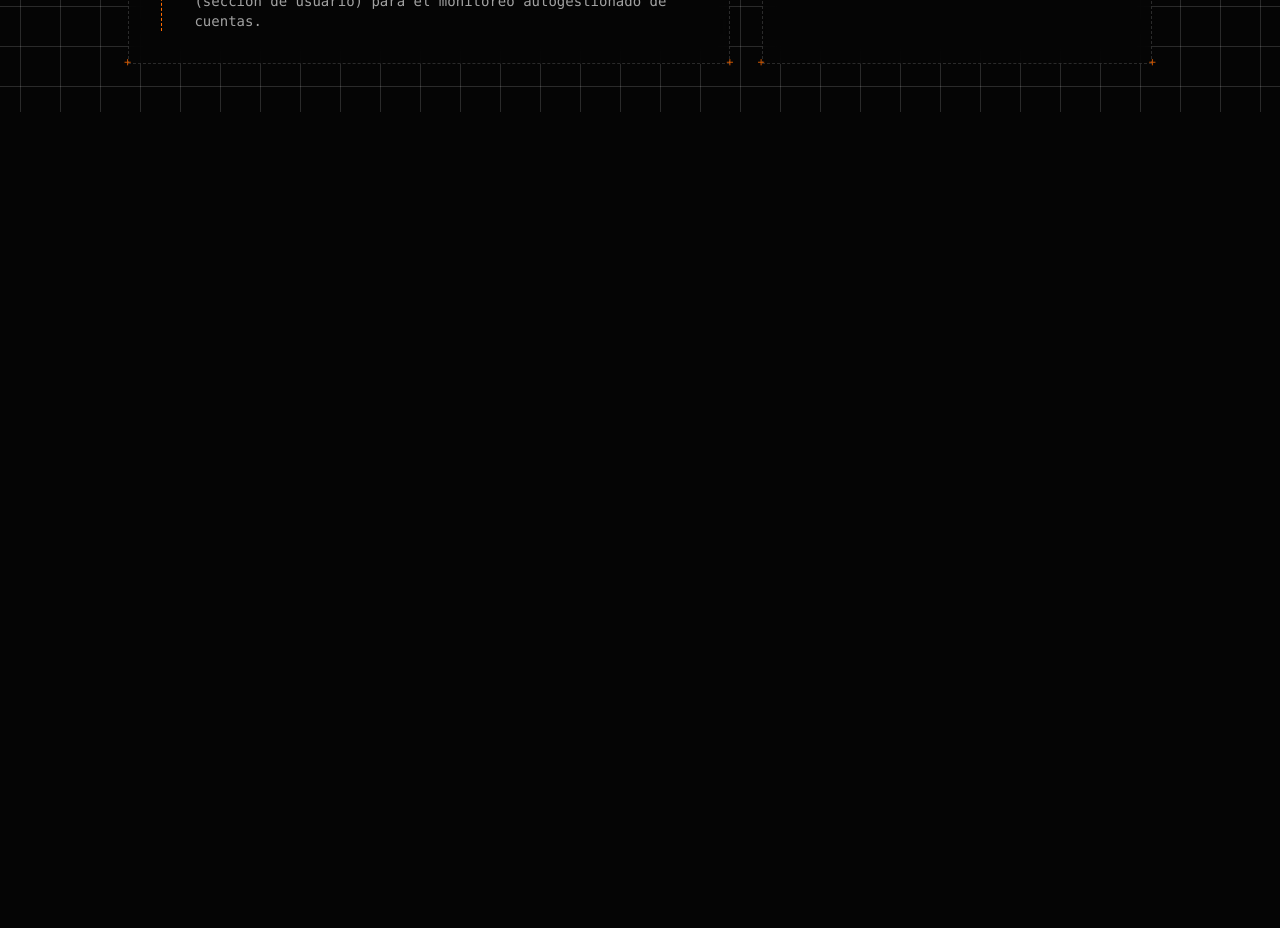
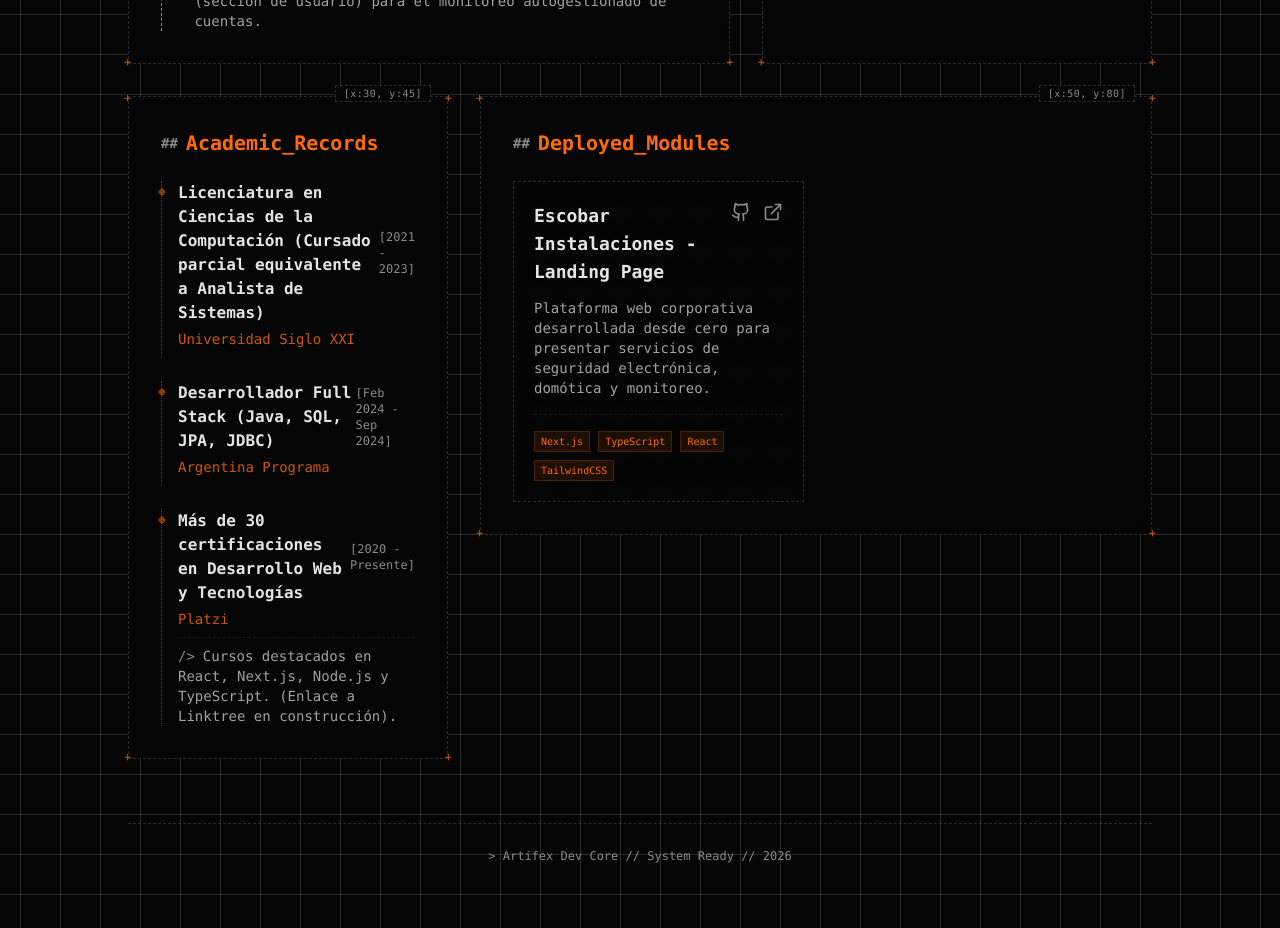
Before and after one commit to artifex94/artifex94.github.io, a React (Vite) app: page / in a window 1280 px wide. Shown: the part 780-1708 px from the top of the page. Before the commit the page ends 892 px from the top, so only its background shows below. Built offline with nearby package versions, Linux system fonts and the light colour scheme.

Commit message:
Creación de los componentes faltantes; Education y Projects

```diff
--- a/src/App.tsx
+++ b/src/App.tsx
@@ -1,6 +1,8 @@
 import { Hero } from './components/Hero';
 import { Experience } from './components/Experience';
 import { BlueprintBox } from './components/BlueprintBox';
+import { Education } from './components/Education';
+import { Projects } from './components/Projects';
 import { data } from './data/data';
 
 function App() {
@@ -20,7 +22,7 @@ function App() {
             <Experience />
           </div>
 
-          <div className="lg:col-span-2">
+          <div className="lg:col-span-2 flex flex-col gap-8">
             {/* Componente rápido de Skills inyectado en un BlueprintBox */}
             <BlueprintBox coords={{ x: 20, y: 30 }} className="h-full">
               <h3 className="text-xl font-bold text-accent mb-6 flex items-center gap-2">
@@ -50,6 +52,22 @@ function App() {
           </div>
 
         </div>
+        {/* Grilla 2: Educación y Proyectos */}
+        <div className="grid grid-cols-1 lg:grid-cols-3 gap-8">
+          <div className="lg:col-span-1">
+            <Education />
+          </div>
+          <div className="lg:col-span-2">
+            <Projects />
+          </div>
+        </div>
+
+        {/* Footer técnico simple */}
+        <div className="text-center mt-8 mb-4 border-t border-dashed border-line pt-6">
+          <p className="text-xs text-secondary font-mono">
+            &gt; Artifex Dev Core // System Ready // {new Date().getFullYear()}
+          </p>
+        </div>
 
       </div>
     </div>
--- /dev/null
+++ b/src/components/Education.tsx
@@ -0,0 +1,38 @@
+import React from 'react';
+import { BlueprintBox } from './BlueprintBox';
+import { data } from '../data/data';
+
+export const Education: React.FC = () => {
+  return (
+    <BlueprintBox coords={{ x: 30, y: 45 }} className="w-full h-full">
+      <h3 className="text-xl font-bold text-accent mb-6 flex items-center gap-2">
+        <span className="text-secondary text-sm">##</span> Academic_Records
+      </h3>
+
+      <div className="flex flex-col gap-6">
+        {data.education.map((edu, index) => (
+          <div key={index} className="relative pl-4 border-l border-dotted border-secondary/50">
+            {/* Marcador de lista estilo técnico */}
+            <div className="absolute -left-[3px] top-2 w-1.5 h-1.5 bg-accent/50 rotate-45" />
+
+            <div className="flex flex-col md:flex-row md:items-center justify-between mb-1">
+              <h4 className="text-primary font-bold">{edu.degree}</h4>
+              <span className="text-xs text-secondary font-mono mt-1 md:mt-0">
+                [{edu.period}]
+              </span>
+            </div>
+
+            <h5 className="text-accent/80 text-sm mb-2">{edu.institution}</h5>
+
+            {edu.details && (
+              <p className="text-sm text-primary/70 border-t border-dashed border-line/50 pt-2 mt-2">
+                <span className="text-secondary mr-2">/&gt;</span>
+                {edu.details}
+              </p>
+            )}
+          </div>
+        ))}
+      </div>
+    </BlueprintBox>
+  );
+};
--- /dev/null
+++ b/src/components/Projects.tsx
@@ -0,0 +1,53 @@
+import React from 'react';
+import { BlueprintBox } from './BlueprintBox';
+import { data } from '../data/data';
+import { ExternalLink, Github } from 'lucide-react';
+
+export const Projects: React.FC = () => {
+  return (
+    <BlueprintBox coords={{ x: 50, y: 80 }} className="w-full">
+      <h3 className="text-xl font-bold text-accent mb-6 flex items-center gap-2">
+        <span className="text-secondary text-sm">##</span> Deployed_Modules
+      </h3>
+
+      <div className="grid grid-cols-1 md:grid-cols-2 gap-6">
+        {data.projects.map((project, index) => (
+          <div key={index} className="border border-dashed border-line p-5 bg-base/30 hover:bg-base/60 transition-colors flex flex-col h-full">
+
+            <div className="flex justify-between items-start mb-3">
+              <h4 className="text-primary font-bold text-lg">{project.title}</h4>
+
+              {/* Enlaces a código fuente o despliegue en vivo */}
+              <div className="flex gap-3">
+                {project.githubUrl && (
+                  <a href={project.githubUrl} target="_blank" rel="noreferrer" className="text-secondary hover:text-accent transition-colors">
+                    <Github className="w-5 h-5" />
+                  </a>
+                )}
+                {project.liveUrl && (
+                  <a href={project.liveUrl} target="_blank" rel="noreferrer" className="text-secondary hover:text-accent transition-colors">
+                    <ExternalLink className="w-5 h-5" />
+                  </a>
+                )}
+              </div>
+            </div>
+
+            <p className="text-sm text-primary/70 mb-4 flex-grow">
+              {project.description}
+            </p>
+
+            {/* Array de tecnologías renderizadas como pequeños bloques de datos */}
+            <div className="flex flex-wrap gap-2 mt-auto pt-4 border-t border-dashed border-line/50">
+              {project.technologies.map((tech, i) => (
+                <span key={i} className="text-[10px] text-accent font-mono bg-accent/10 px-1.5 py-0.5 border border-accent/20">
+                  {tech}
+                </span>
+              ))}
+            </div>
+
+          </div>
+        ))}
+      </div>
+    </BlueprintBox>
+  );
+};
```
